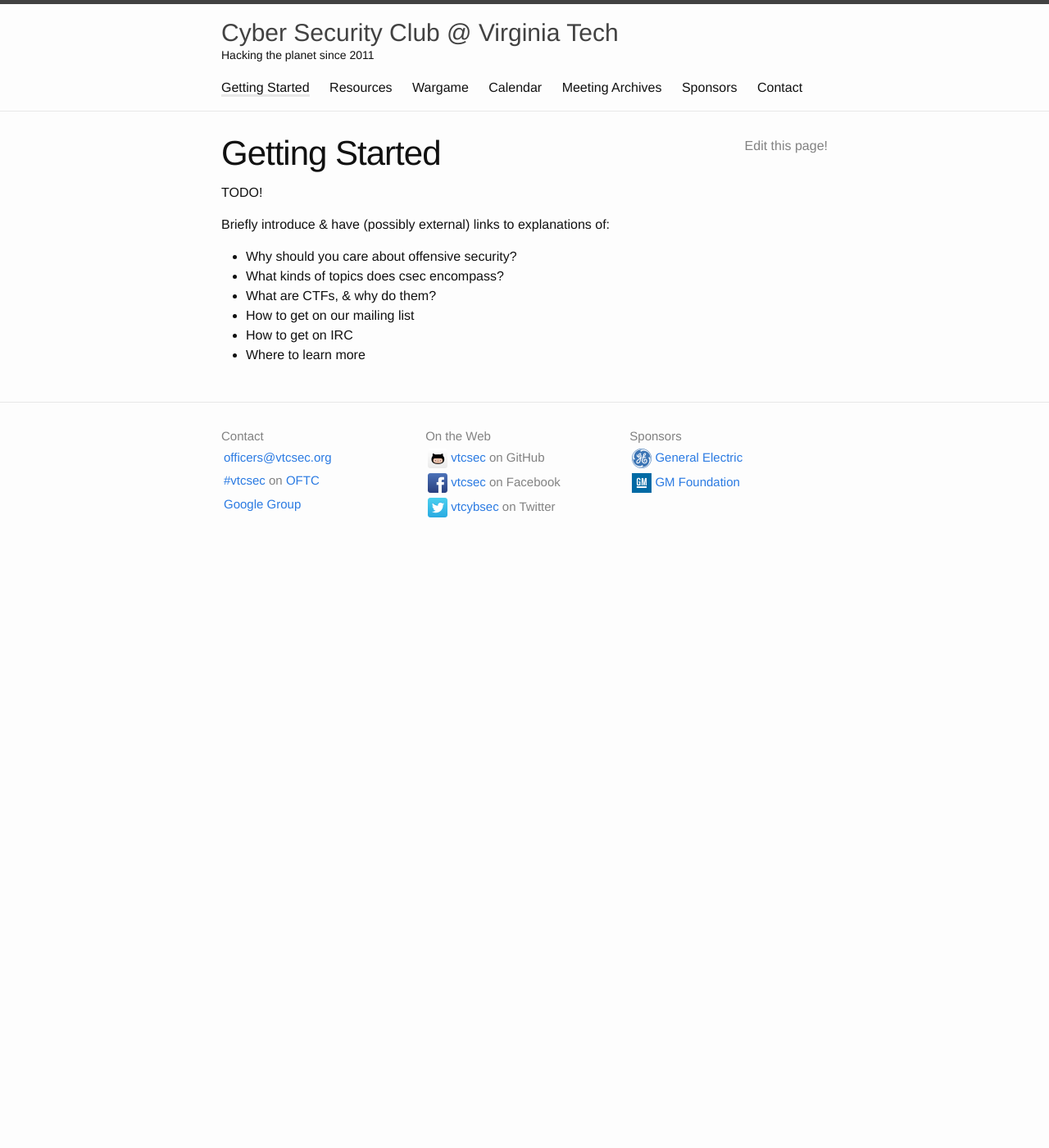
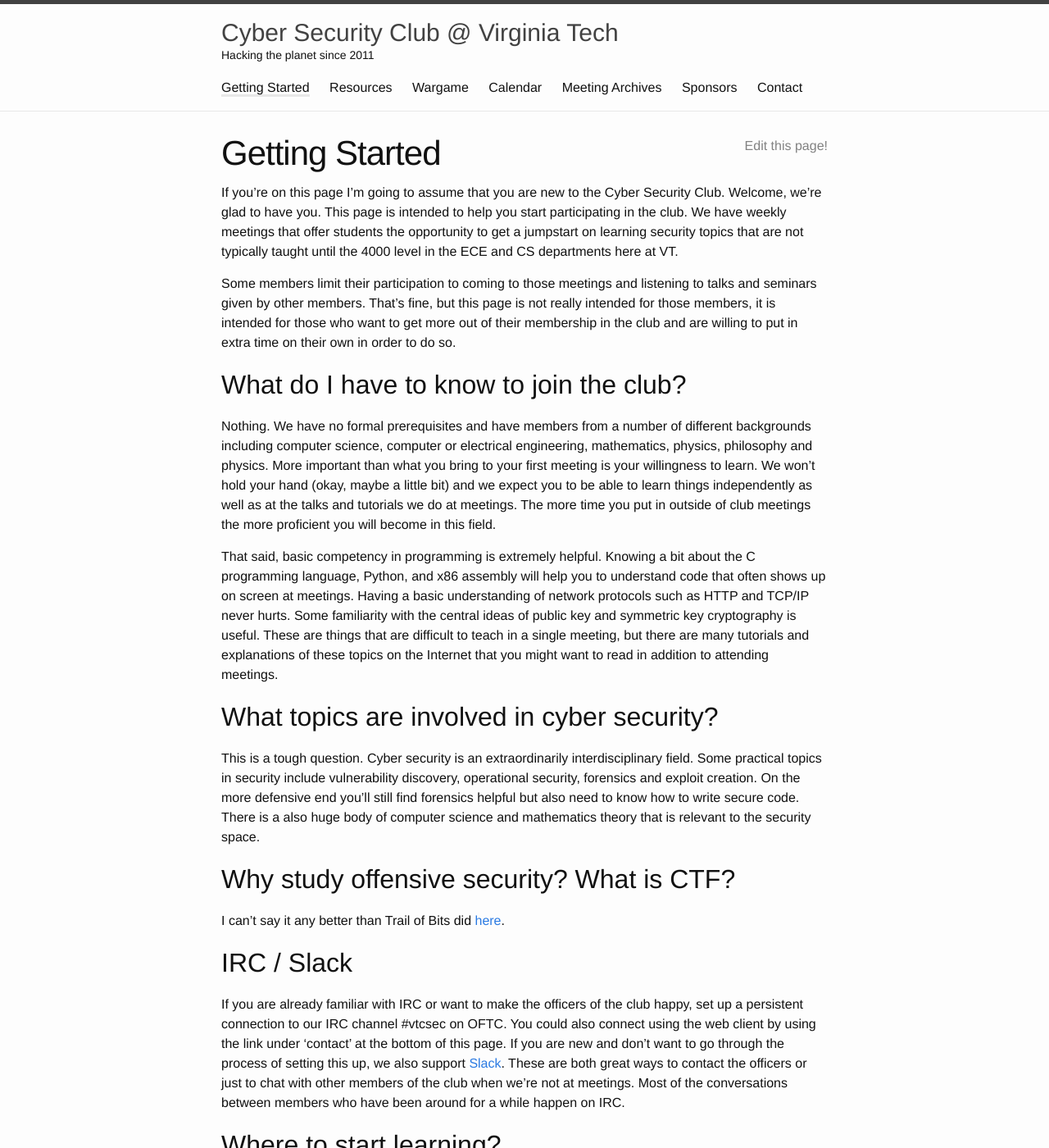
Before and after one commit to VTCSec/vtcsec.org, a Jekyll site: the page built from getting_started.md, in a window 1280 px wide and 1400 px high. Shown: the whole window at 82% size. Built offline with Jekyll 4.4.1, drawn with Linux system fonts in a browser that asks for light colours; some of the changed text lies outside the part shown.

Commit message:
added some content to the getting started page, comments are welcome, updates are welcome. Needs more of a step-by-step intro feel

```diff
--- a/getting_started.md
+++ b/getting_started.md
@@ -5,13 +5,34 @@ permalink: /resources/getting-started.html
 edit_link: true
 ---
 
-TODO!
+If you're on this page I'm going to assume that you are new to the Cyber Security Club. Welcome, we're glad to have you. This page is intended to help you start participating in the club. We have weekly meetings that offer students the opportunity to get a jumpstart on learning security topics that are not typically taught until the 4000 level in the ECE and CS departments here at VT.
 
-Briefly introduce & have (possibly external) links to explanations of:
+Some members limit their participation to coming to those meetings and listening to talks and seminars given by other members. That's fine, but this page is not really intended for those members, it is intended for those who want to get more out of their membership in the club and are willing to put in extra time on their own in order to do so.
 
-- Why should you care about offensive security?
-- What kinds of topics does csec encompass?
-- What are CTFs, & why do them?
-- How to get on our mailing list
-- How to get on IRC
-- Where to learn more
+## What do I have to know to join the club?
+Nothing. We have no formal prerequisites and have members from a number of different backgrounds including computer science, computer or electrical engineering, mathematics, physics, philosophy and physics. More important than what you bring to your first meeting is your willingness to learn. We won't hold your hand (okay, maybe a little bit) and we expect you to be able to learn things independently as well as at the talks and tutorials we do at meetings. The more time you put in outside of club meetings the more proficient you will become in this field.
+
+That said, basic competency in programming is extremely helpful. Knowing a bit about the C programming language, Python, and x86 assembly will help you to understand code that often shows up on screen at meetings. Having a basic understanding of network protocols such as HTTP and TCP/IP never hurts. Some familiarity with the central ideas of public key and symmetric key cryptography is useful. These are things that are difficult to teach in a single meeting, but there are many tutorials and explanations of these topics on the Internet that you might want to read in addition to attending meetings.
+
+## What topics are involved in cyber security?
+This is a tough question. Cyber security is an extraordinarily interdisciplinary field. Some practical topics in security include vulnerability discovery, operational security, forensics and exploit creation. On the more defensive end you'll still find forensics helpful but also need to know how to write secure code. There is a also huge body of  computer science and mathematics theory that is relevant to the security space.
+
+## Why study offensive security? What is CTF?
+I can't say it any better than Trail of Bits did [here][ctffg].
+
+## IRC / Slack
+If you are already familiar with IRC or want to make the officers of the club happy, set up a persistent connection to our IRC channel #vtcsec on OFTC. You could also connect using the web client by using the link under 'contact' at the bottom of this page. If you are new and don't want to go through the process of setting this up, we also support [Slack][slack]. These are both great ways to contact the officers or just to chat with other members of the club when we're not at meetings. Most of the conversations between members who have been around for a while happen on IRC.
+
+## Where to start learning?
+Wargames, wargames, wargames. Learn the skills needed to complete a few introductory wargames and you will have a much better understanding of what is going on at club meetings. I highly recommend you complete [this][bandit] and then work on either [this][natas] or [this][narnia]. If you are particulary interested in exploitation, [this][smash] is also quite good. There are also other wargames linked on the [Resources][rec] page. Read 'Request for Comments' such as the ones for [TCP][rfc793], [UDP][rfc768], [IP][rfc791]. If you've completed one or more of the wargames listed here and are hungry for more, come talk to us! We'd love you to join us in playing an online CTF.
+
+[ctffg]: https://trailofbits.github.io/ctf/
+[slack]: https://vtcsec.slack.com/signup
+[bandit]: http://overthewire.org/wargames/bandit/
+[natas]: http://overthewire.org/wargames/natas/
+[narnia]: http://overthewire.org/wargames/narnia/
+[smash]: http://io.smashthestack.org/
+[rec]: http://vtcsec.org/resources/
+[rfc793]: https://tools.ietf.org/html/rfc793
+[rfc768]: https://www.ietf.org/rfc/rfc768.txt
+[rfc791]: https://tools.ietf.org/html/rfc791
```
